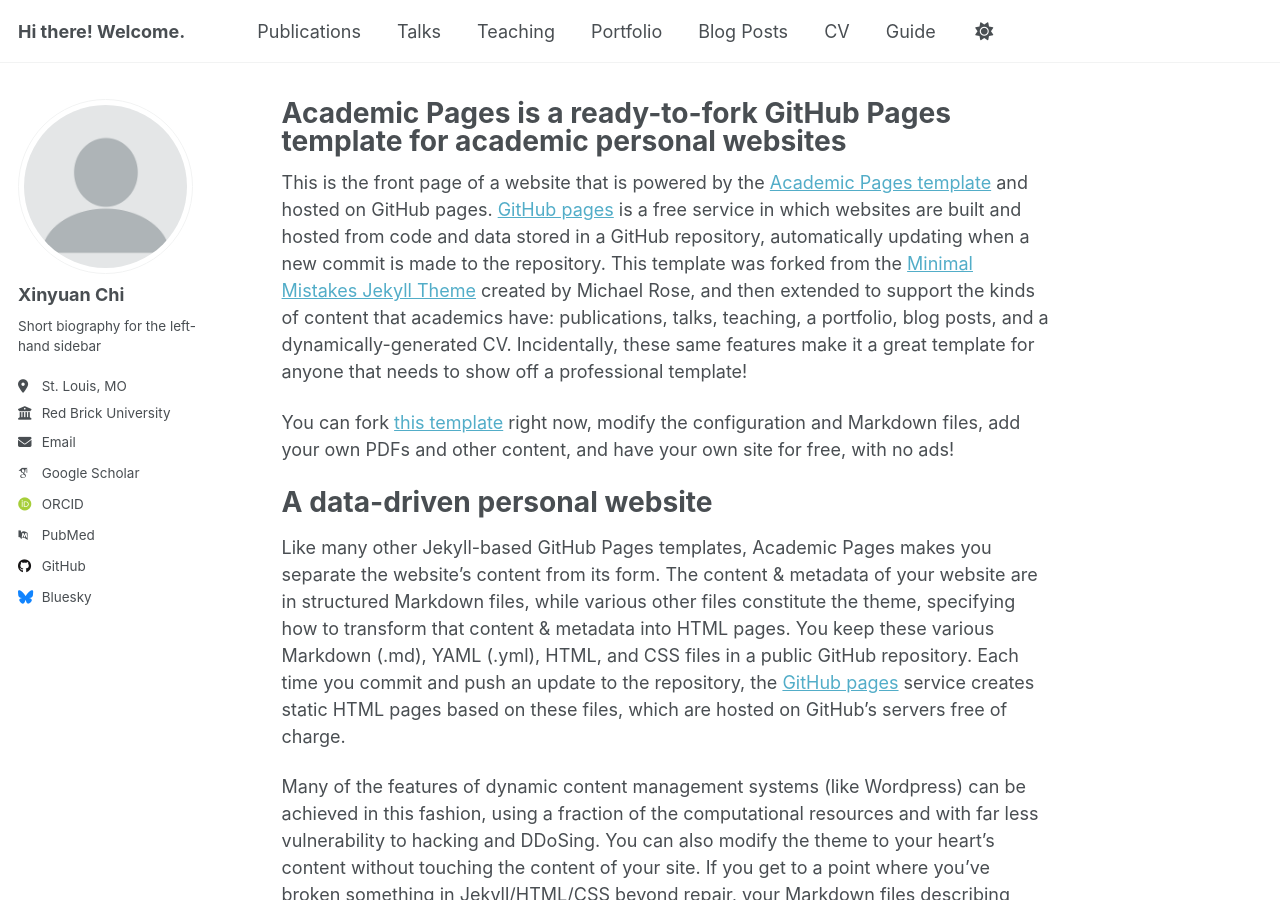
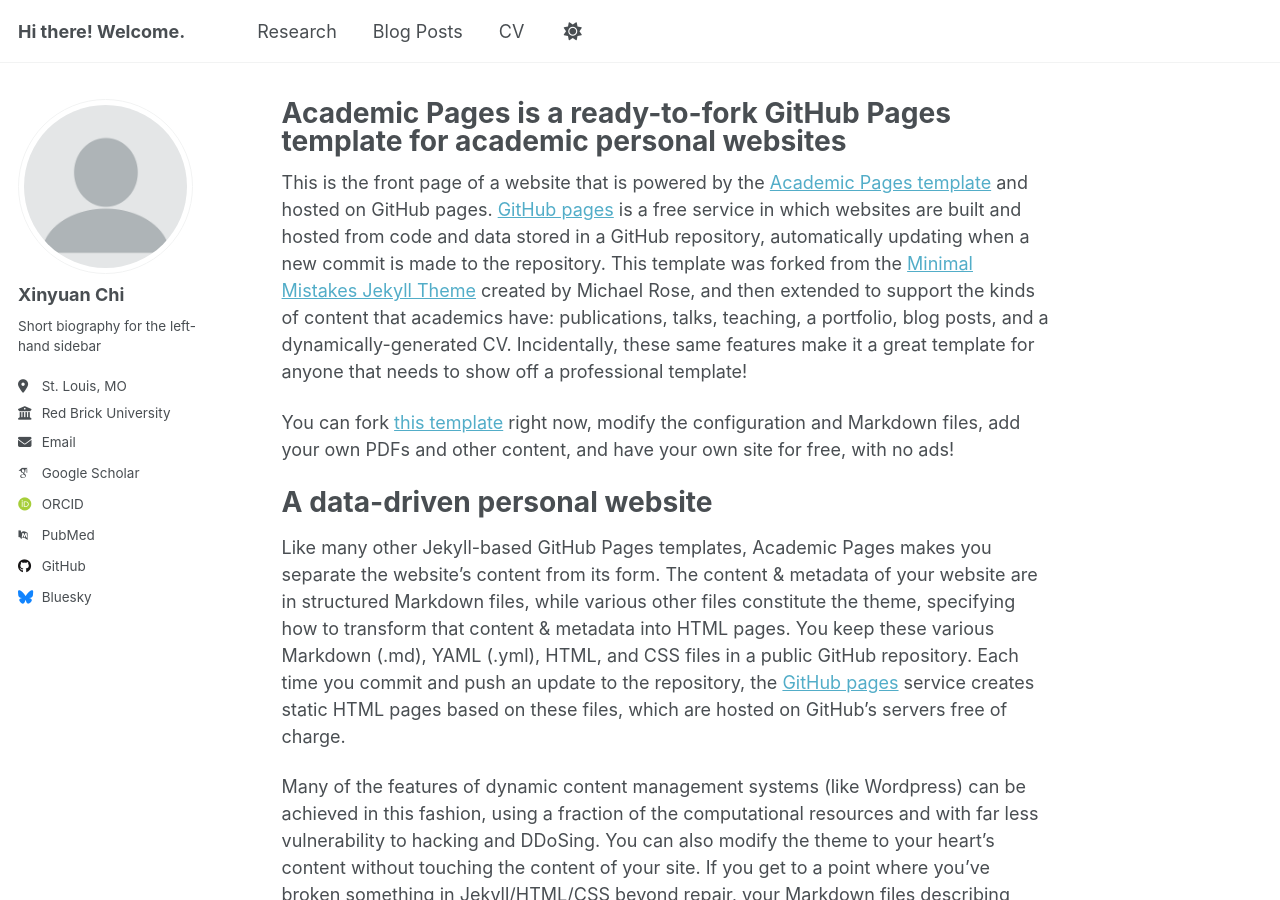
Before and after one commit to xychi75/xychi75.github.io, a Jekyll site: the page built from _pages/about.md, in a window 1280 px wide and 900 px high. Built offline with Jekyll 4.4.1, drawn with Linux system fonts in a browser that asks for light colours; some web fonts are replaced; a script that is not in the unit is left out.

Commit message:
Update navigation.yml

```diff
--- a/_data/navigation.yml
+++ b/_data/navigation.yml
@@ -8,17 +8,8 @@
 #      Markdown formatted page while the second is generated using JSON.
 
 main:
-  - title: "Publications"
+  - title: "Research"
     url: /publications/
-
-  - title: "Talks"
-    url: /talks/
-
-  - title: "Teaching"
-    url: /teaching/
-
-  - title: "Portfolio"
-    url: /portfolio/
 
   - title: "Blog Posts"
     url: /year-archive/
@@ -28,6 +19,3 @@ main:
 
   # - title: "CV"
   #   url: /cv-json/
-
-  - title: "Guide"
-    url: /markdown/
```
